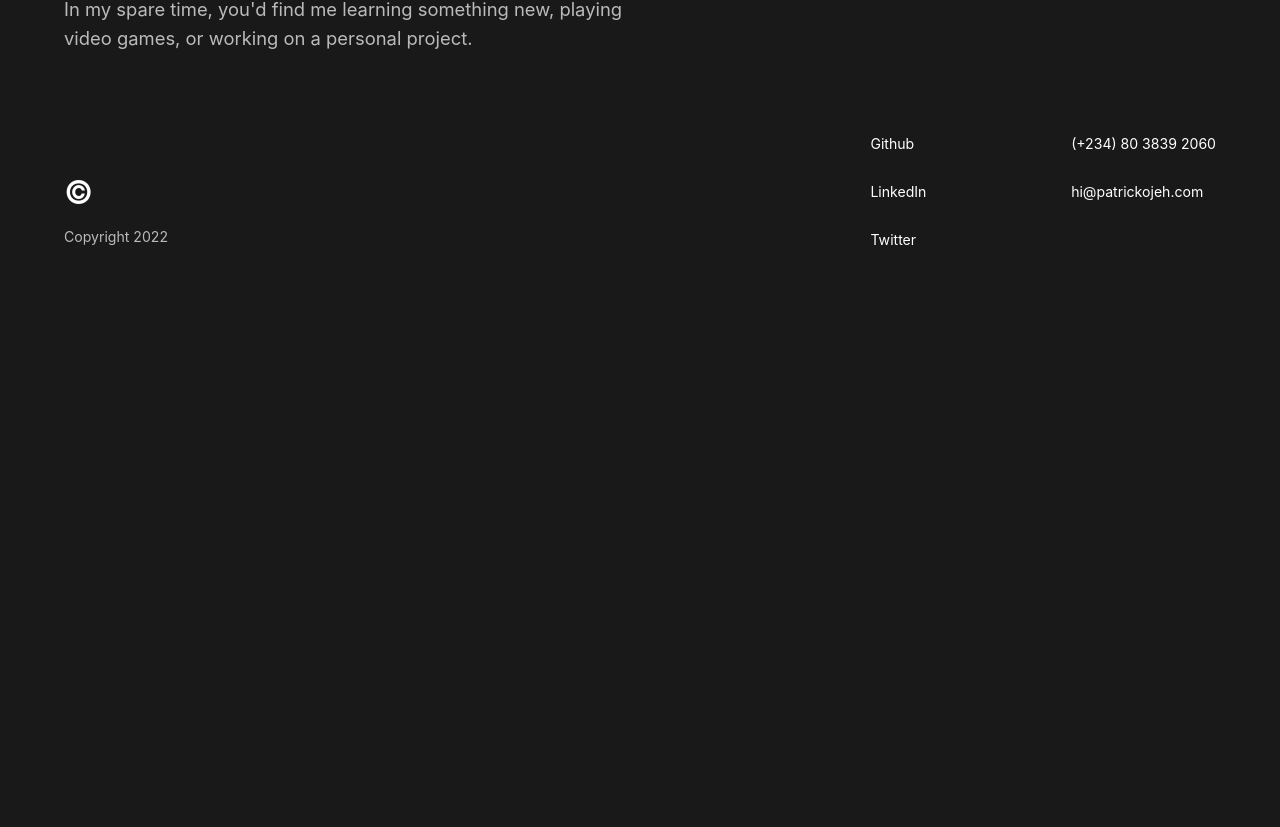
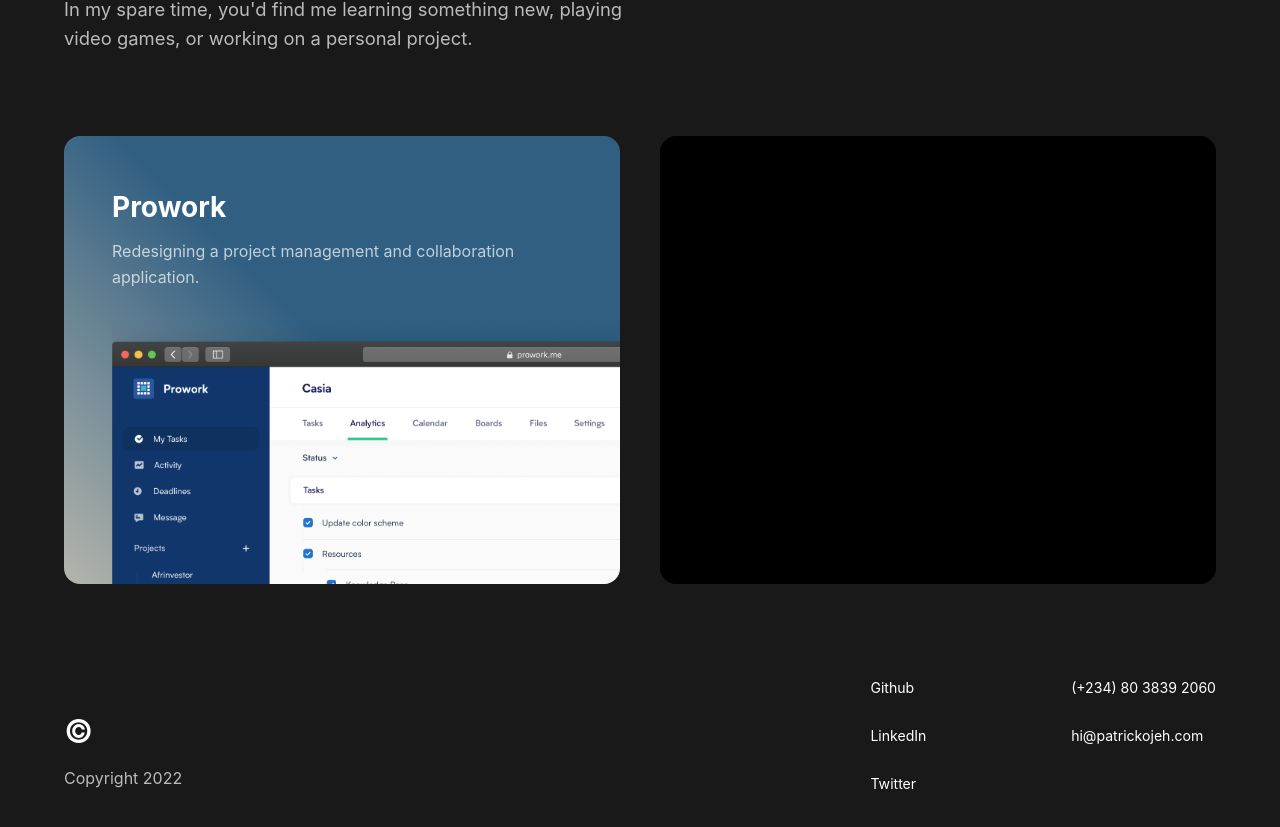
Before and after one commit to patrickojeh/portfolio, a React (Create React App) app: page / in a window 1280 px wide. Shown: the part 739-1566 px from the top of the page. Before the commit the page ends 1060 px from the top, so only its background shows below. Built offline with nearby package versions, Linux system fonts and the light colour scheme.

Commit message:
added work grids

```diff
--- a/src/App.css
+++ b/src/App.css
@@ -20,7 +20,7 @@
   height: 100%;
 }
 .btn {
-  border: 0.5px solid var(--white);
+  border: 1px solid var(--text-white);
   color: var(--white);
   background: transparent;
   display: inline-block;
@@ -101,7 +101,6 @@ header {
   z-index: -1;
   display: none;
 }
-
 .shine--right {
   filter: blur(60px);
   height: 400px;
@@ -109,7 +108,25 @@ header {
   right: 250px;
   top: 450px;
 }
-
+.work__grid {
+  display: flex;
+  grid-gap: 40px;
+  flex-direction: column;
+}
+.work__card {
+  border-radius: 16px;
+  display: block;
+  /* height: 440px; */
+  background: #000;
+  overflow: hidden;
+  width: 100%;
+}
+.work__card img {
+  margin-bottom: -35px;
+}
+.work__card--prowork {
+  background: linear-gradient(45deg, #b4b5ac, #305f82, #305f82);
+}
 
 @media screen and (min-width: 60em) {
   .f2-l {
@@ -126,6 +143,12 @@ header {
   .resume-link {
     font-size: 1.1rem;
     padding: 28px 28px 30px;
+  }
+  p.small {
+    font-size: 1rem;
+  }
+  .work__grid {
+    flex-direction: row;
   }
 }
 @media screen and (max-width: 59.9em) {
--- a/src/index.css
+++ b/src/index.css
@@ -84,22 +84,25 @@ main {
 }
 
 ::-webkit-scrollbar {
-  width: 0.6em;
+  width: 0.5em;
 }
 
 ::-webkit-scrollbar-track {
-  background: var(--black);
+  background: #202020;
   box-shadow: inset 0 0 6px rgba(0, 0, 0, 0.3);
 }
 
 ::-webkit-scrollbar-thumb {
-  background-color: #151312;
-  outline: 1px solid #151312;
+  background-color: #474c50;
+  outline: 1px solid #474c50;
 }
 
 @media screen and (min-width: 60em) {
   h1 {
     font-size: 2rem !important;
+  }
+  h2 {
+    font-size: 1.75rem !important;
   }
   p {
     font-size: 1.15rem;
--- a/src/pages/Home.js
+++ b/src/pages/Home.js
@@ -6,6 +6,7 @@ import proworkCoverImageMobile from '../images/projects/prowork/cover.png';
 import todoCoverImage from '../images/projects/todo/cover.svg';
 import ussdCoverImage from '../images/projects/ussd/cover.png';
 import whiteArrow from '../images/white-arrow.svg';
+import proworkThumbnail from '../images/projects/prowork/thumbnail.png';
 
 const Home = () => {
   return <Layout shine="true">
@@ -28,6 +29,22 @@ const Home = () => {
           <span>Work</span>
           <img src={whiteArrow} />
       </Link> */}
+      <div className="work__grid mt5 mb4">
+        <a href="" className="work__card work__card--prowork">
+          <div className="ph4 pt4">
+            <div className="ph3">
+              <h2 className='mb3'>Prowork</h2>
+              <p className='small mt0'>Redesigning a project management and collaboration application.</p>
+            </div>
+          </div>
+          <div className="pl4 pt2">
+            <div className="pl3">
+              <img src={proworkThumbnail} />
+            </div>
+          </div>
+        </a>
+        <a href="" className='work__card'></a>
+      </div>
     </div>
   </Layout>
 }
```
Also changed, not shown: src/images/projects/prowork/thumbnail.png (added), 1 other file (tests, documents, lock files or other folders).
